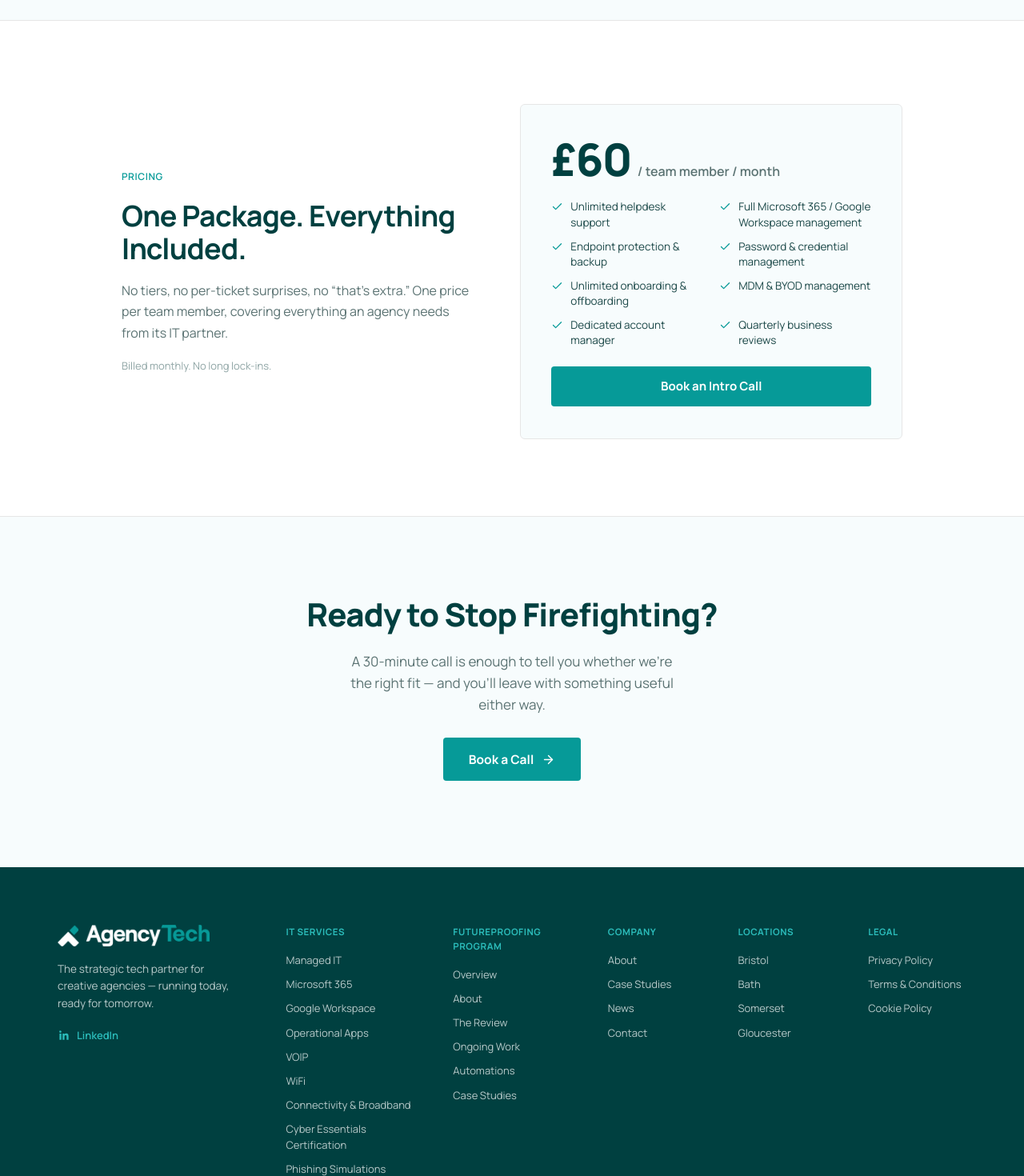
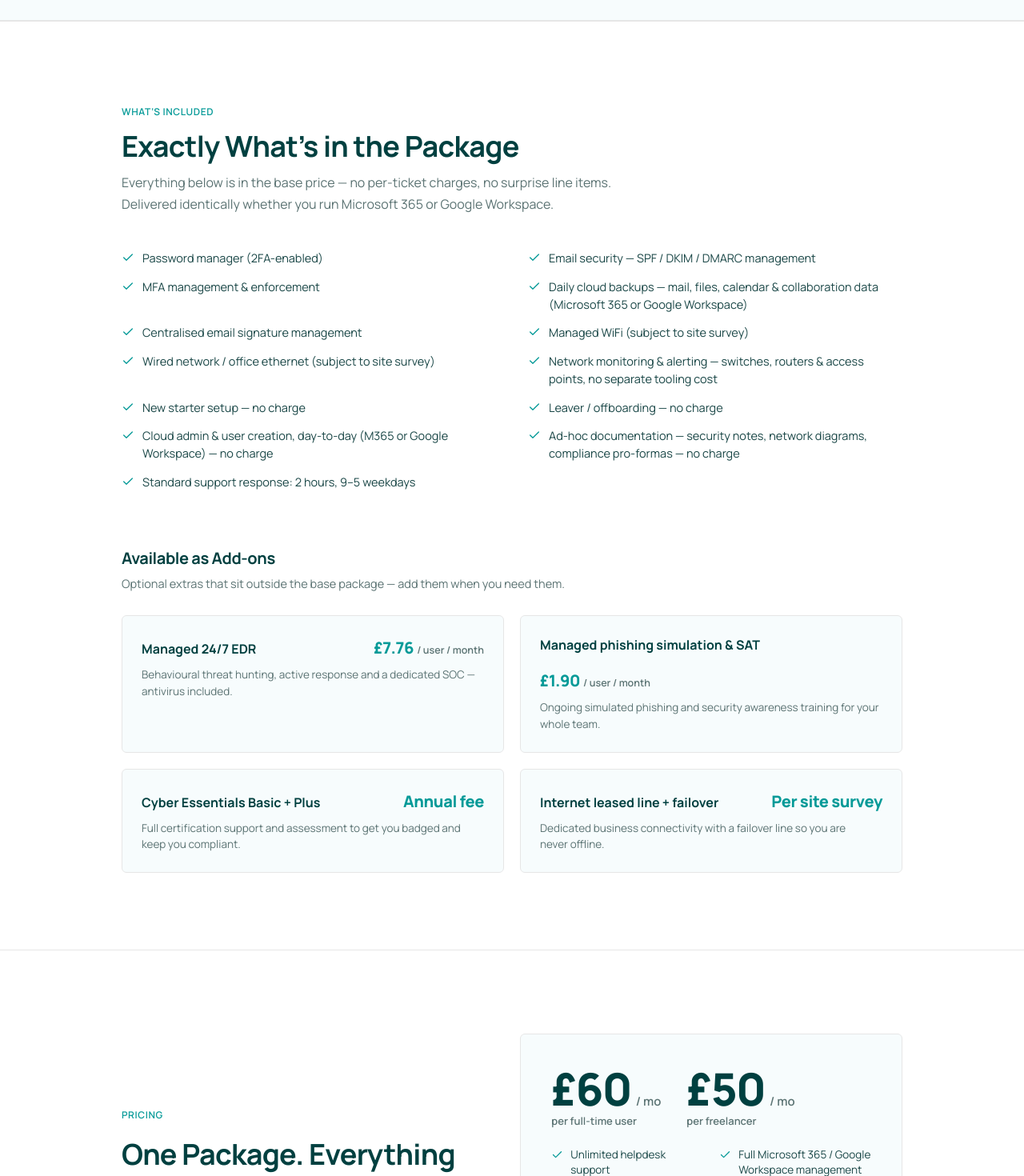
Before and after one commit to IC31-AT/2026_website, a Next.js app: page /it-services in a window 1280 px wide. Shown: the part 5720-7190 px from the top of the page at 80% size. Built offline with nearby package versions, Linux system fonts and the light colour scheme.

Commit message:
about us copy futureproofing animation storytelling

```diff
--- a/src/app/futureproofing/about/page.tsx
+++ b/src/app/futureproofing/about/page.tsx
@@ -121,6 +121,9 @@ export default function FutureproofingAboutPage() {
           continuous scene, opaque sections (reveal, white CTA, footer) cover it. */}
       {/* eslint-disable-next-line @next/next/no-img-element */}
       <img src={pageBlob} alt="" style={{ position: 'absolute', inset: 0, width: '100%', height: '100%', objectFit: 'cover', objectPosition: 'top right', opacity: 0.5, pointerEvents: 'none', zIndex: 0 }} />
+      {/* Keep the very top solid dark green — masks the light turquoise blob
+          contours behind the hero, then fades to let the scene show through below. */}
+      <div style={{ position: 'absolute', top: 0, left: 0, right: 0, height: 640, background: 'linear-gradient(180deg, var(--at-cyprus) 0%, var(--at-cyprus) 14%, transparent 100%)', pointerEvents: 'none', zIndex: 0 }} />
 
       <SiteNav active="fp" theme="dark" />
 
--- a/src/app/it-services/page.tsx
+++ b/src/app/it-services/page.tsx
@@ -119,6 +119,31 @@ const pricingFeatures = [
   'MDM & BYOD management',
   'Dedicated account manager',
   'Quarterly business reviews',
+];
+
+/* Full base-package inclusions, shown in the "What's Included" section. */
+const baseIncludes = [
+  'Password manager (2FA-enabled)',
+  'Email security — SPF / DKIM / DMARC management',
+  'MFA management & enforcement',
+  'Daily cloud backups — mail, files, calendar & collaboration data (Microsoft 365 or Google Workspace)',
+  'Centralised email signature management',
+  'Managed WiFi (subject to site survey)',
+  'Wired network / office ethernet (subject to site survey)',
+  'Network monitoring & alerting — switches, routers & access points, no separate tooling cost',
+  'New starter setup — no charge',
+  'Leaver / offboarding — no charge',
+  'Cloud admin & user creation, day-to-day (M365 or Google Workspace) — no charge',
+  'Ad-hoc documentation — security notes, network diagrams, compliance pro-formas — no charge',
+  'Standard support response: 2 hours, 9–5 weekdays',
+];
+
+/* Priced extras that sit outside the base package. */
+const addOns = [
+  { name: 'Managed 24/7 EDR', desc: 'Behavioural threat hunting, active response and a dedicated SOC — antivirus included.', price: '£7.76', unit: '/ user / month' },
+  { name: 'Managed phishing simulation & SAT', desc: 'Ongoing simulated phishing and security awareness training for your whole team.', price: '£1.90', unit: '/ user / month' },
+  { name: 'Cyber Essentials Basic + Plus', desc: 'Full certification support and assessment to get you badged and keep you compliant.', price: 'Annual fee', unit: '' },
+  { name: 'Internet leased line + failover', desc: 'Dedicated business connectivity with a failover line so you are never offline.', price: 'Per site survey', unit: '' },
 ];
 
 const eyebrow = 'at-eyebrow';
@@ -359,8 +384,46 @@ export default function ITServicesPage() {
         </div>
       </section>
 
+      {/* 8b. WHAT'S INCLUDED */}
+      <section style={{ background: '#fff', borderTop: '1px solid var(--border-default)' }}>
+        <div style={{ maxWidth: 1040, margin: '0 auto', padding: '104px 32px 40px' }}>
+          <div data-reveal style={{ display: 'flex', flexDirection: 'column', gap: 12, maxWidth: 640, marginBottom: 44 }}>
+            <span className={eyebrow}>What&rsquo;s Included</span>
+            <h2 style={{ margin: 0, fontSize: 36, lineHeight: 1.15, letterSpacing: '-0.02em', fontWeight: 700, color: 'var(--text-heading)' }}>Exactly What&rsquo;s in the Package</h2>
+            <p style={{ margin: 0, fontSize: 16, lineHeight: 1.65, color: 'var(--text-muted)', textWrap: 'pretty' }}>Everything below is in the base price — no per-ticket charges, no surprise line items. Delivered identically whether you run Microsoft 365 or Google Workspace.</p>
+          </div>
+          <div data-reveal data-reveal-delay={90} style={{ display: 'grid', gridTemplateColumns: '1fr 1fr', gap: '14px 40px' }}>
+            {baseIncludes.map((f) => (
+              <span key={f} style={{ display: 'flex', alignItems: 'flex-start', gap: 10, fontSize: 14.5, lineHeight: 1.5, color: 'var(--text-body)' }}><Icon name="check" size={16} style={{ color: 'var(--at-turquoise)', flex: 'none', marginTop: 2 }} />{f}</span>
+            ))}
+          </div>
+        </div>
+
+        {/* Add-ons */}
+        <div style={{ maxWidth: 1040, margin: '0 auto', padding: '32px 32px 96px' }}>
+          <div data-reveal style={{ display: 'flex', flexDirection: 'column', gap: 8, marginBottom: 28 }}>
+            <h3 style={{ margin: 0, fontSize: 20, fontWeight: 700, color: 'var(--text-heading)' }}>Available as Add-ons</h3>
+            <p style={{ margin: 0, fontSize: 14.5, lineHeight: 1.6, color: 'var(--text-muted)' }}>Optional extras that sit outside the base package — add them when you need them.</p>
+          </div>
+          <div data-reveal data-reveal-delay={90} style={{ display: 'grid', gridTemplateColumns: 'repeat(2, 1fr)', gap: 20 }}>
+            {addOns.map((a) => (
+              <div key={a.name} style={{ display: 'flex', flexDirection: 'column', gap: 8, background: 'var(--surface-subtle)', border: '1px solid var(--border-default)', borderRadius: 'var(--radius-md)', padding: '24px 24px' }}>
+                <div style={{ display: 'flex', alignItems: 'baseline', justifyContent: 'space-between', gap: 16, flexWrap: 'wrap' }}>
+                  <span style={{ fontSize: 16, fontWeight: 700, color: 'var(--text-heading)' }}>{a.name}</span>
+                  <span style={{ display: 'inline-flex', alignItems: 'baseline', gap: 4, flex: 'none' }}>
+                    <span style={{ fontSize: 20, fontWeight: 800, letterSpacing: '-0.02em', color: 'var(--at-turquoise)' }}>{a.price}</span>
+                    {a.unit && <span style={{ fontSize: 12.5, fontWeight: 600, color: 'var(--text-muted)' }}>{a.unit}</span>}
+                  </span>
+                </div>
+                <p style={{ margin: 0, fontSize: 13.5, lineHeight: 1.55, color: 'var(--text-muted)', textWrap: 'pretty' }}>{a.desc}</p>
+              </div>
+            ))}
+          </div>
+        </div>
+      </section>
+
       {/* 9. PRICING */}
-      <section style={{ background: '#fff' }}>
+      <section style={{ background: '#fff', borderTop: '1px solid var(--border-default)' }}>
         <div style={{ maxWidth: 1040, margin: '0 auto', padding: '104px 32px 96px', display: 'grid', gridTemplateColumns: '1fr 1.1fr', gap: 64, alignItems: 'center' }}>
           <div data-reveal style={{ display: 'flex', flexDirection: 'column', gap: 18 }}>
             <span className={eyebrow}>Pricing</span>
@@ -369,9 +432,21 @@ export default function ITServicesPage() {
             <p style={{ margin: 0, fontSize: 13, color: 'var(--at-faint)' }}>Billed monthly. No long lock-ins.</p>
           </div>
           <div data-reveal data-reveal-delay={100} style={{ background: 'var(--surface-subtle)', border: '1px solid var(--border-default)', borderRadius: 'var(--radius-md)', padding: '40px 38px', display: 'flex', flexDirection: 'column', gap: 22 }}>
-            <div style={{ display: 'flex', alignItems: 'baseline', gap: 8 }}>
-              <span style={{ fontSize: 56, lineHeight: 1, fontWeight: 800, letterSpacing: '-0.03em', color: 'var(--text-heading)' }}>£60</span>
-              <span style={{ fontSize: 16, fontWeight: 600, color: 'var(--text-muted)' }}>/ team member / month</span>
+            <div style={{ display: 'flex', gap: 32, flexWrap: 'wrap' }}>
+              <div style={{ display: 'flex', flexDirection: 'column', gap: 2 }}>
+                <div style={{ display: 'flex', alignItems: 'baseline', gap: 6 }}>
+                  <span style={{ fontSize: 56, lineHeight: 1, fontWeight: 800, letterSpacing: '-0.03em', color: 'var(--text-heading)' }}>£60</span>
+                  <span style={{ fontSize: 15, fontWeight: 600, color: 'var(--text-muted)' }}>/ mo</span>
+                </div>
+                <span style={{ fontSize: 13, fontWeight: 600, color: 'var(--text-muted)' }}>per full-time user</span>
+              </div>
+              <div style={{ display: 'flex', flexDirection: 'column', gap: 2 }}>
+                <div style={{ display: 'flex', alignItems: 'baseline', gap: 6 }}>
+                  <span style={{ fontSize: 56, lineHeight: 1, fontWeight: 800, letterSpacing: '-0.03em', color: 'var(--text-heading)' }}>£50</span>
+                  <span style={{ fontSize: 15, fontWeight: 600, color: 'var(--text-muted)' }}>/ mo</span>
+                </div>
+                <span style={{ fontSize: 13, fontWeight: 600, color: 'var(--text-muted)' }}>per freelancer</span>
+              </div>
             </div>
             <div style={{ display: 'grid', gridTemplateColumns: '1fr 1fr', gap: '10px 20px' }}>
               {pricingFeatures.map((f) => (
```
Also changed, not shown: src/components/ReviewToTrainingReveal.tsx (+1 -8 lines).
